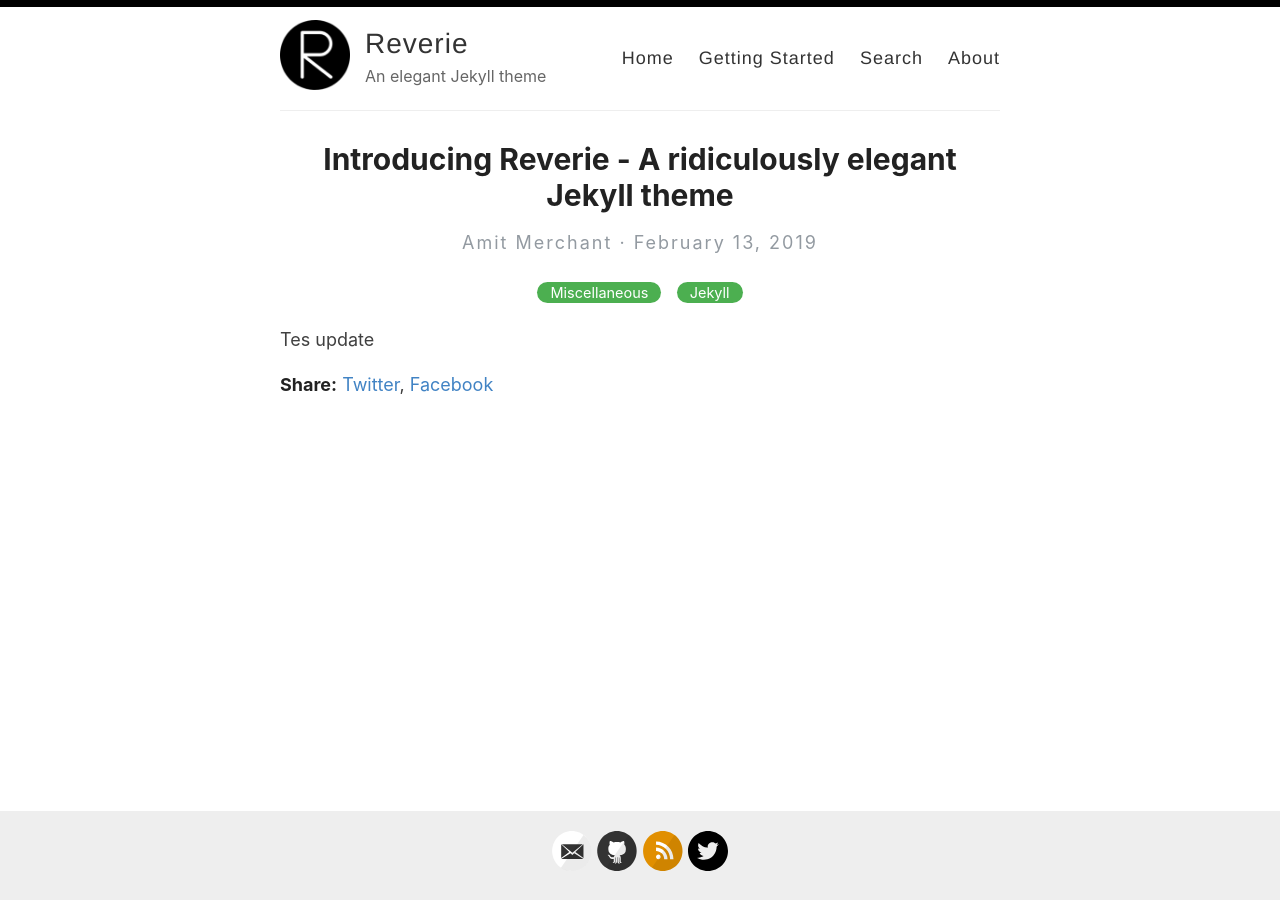
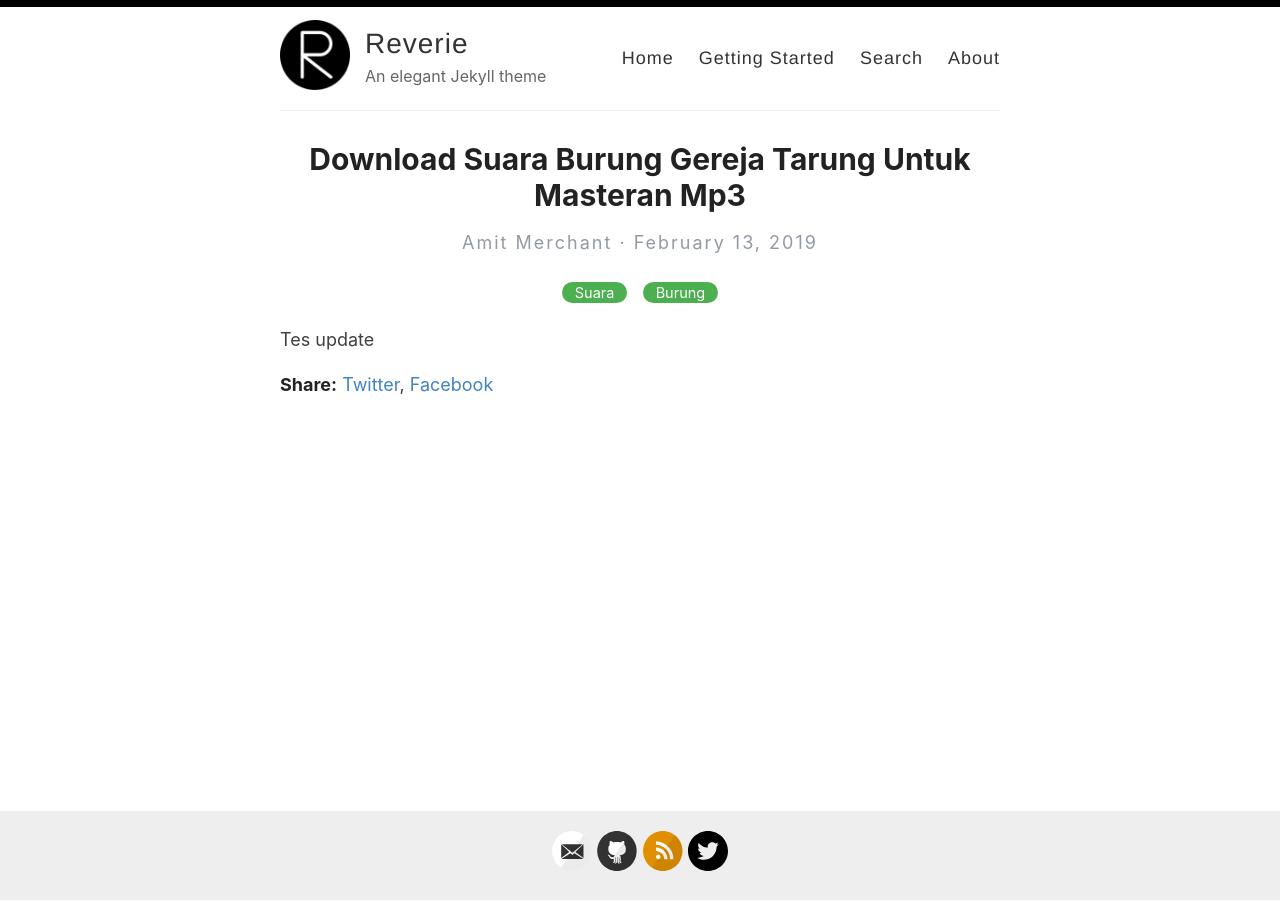
Before and after one commit to wikicau/wikicau.github.io, a Jekyll site: the page built from _posts/2019-02-13-introducing-reverie-jekyll-theme.md, in a window 1280 px wide. Built offline with Jekyll 4.4.1, drawn with Linux system fonts in a browser that asks for light colours.

Commit message:
Update 2019-02-13-introducing-reverie-jekyll-theme.md

```diff
--- a/_posts/2019-02-13-introducing-reverie-jekyll-theme.md
+++ b/_posts/2019-02-13-introducing-reverie-jekyll-theme.md
@@ -1,7 +1,7 @@
 ---
 layout: post
-title: Introducing Reverie - A ridiculously elegant Jekyll theme
-categories: [Miscellaneous, Jekyll]
+title: Download Suara Burung Gereja Tarung Untuk Masteran Mp3
+categories: Suara Burung
 ---
 
 Tes update
```
